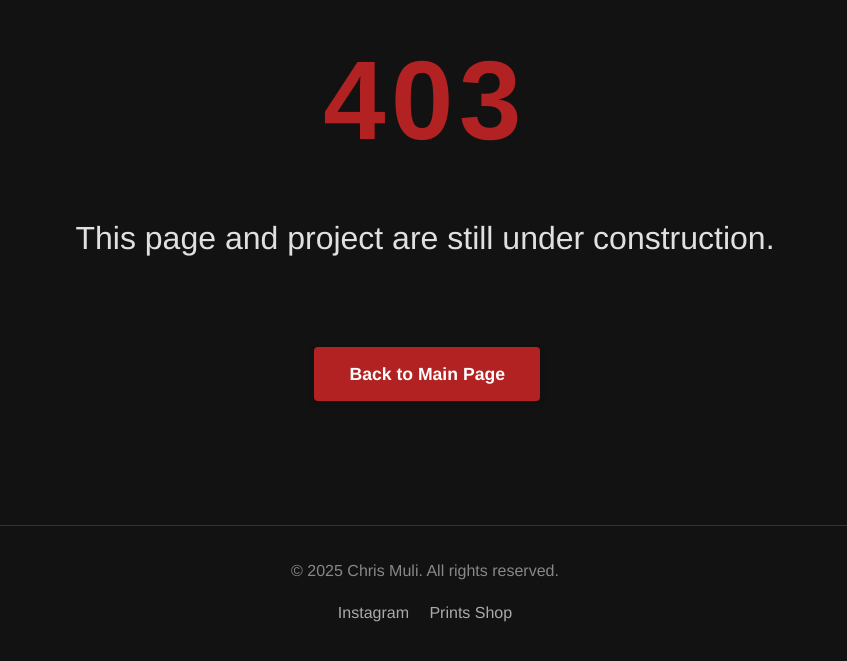
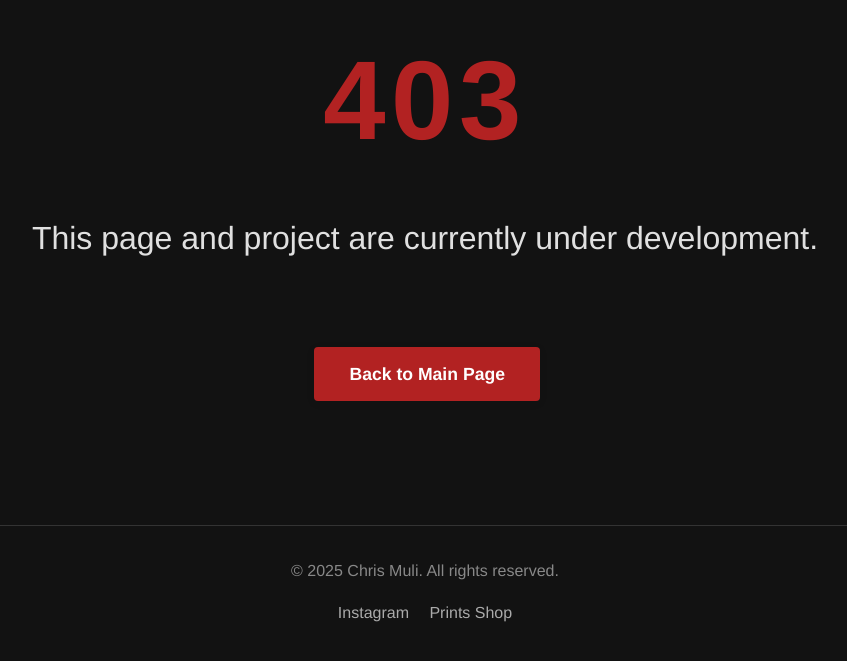
Before and after one commit to mulichris/site, a plain HTML site: page under-construction.html in a window 1280 px wide. Shown: the part 101-762 px from the top of the page, without its empty margins (215-1062 px from the left). Drawn offline with Linux system fonts and the light colour scheme.

Commit message:
Update under-construction.html

```diff
--- a/under-construction.html
+++ b/under-construction.html
@@ -53,7 +53,7 @@
         <main>
             <div class="error-container">
                 <div class="error-code">403</div>
-                <div class="error-message">This page and project are still under construction.</div>
+                <div class="error-message">This page and project are currently under development.</div>
                 <a href="#" class="error-link"></a>
                 <a href="index.html" class="back-home-btn">Back to Main Page</a>
             </div>
```
